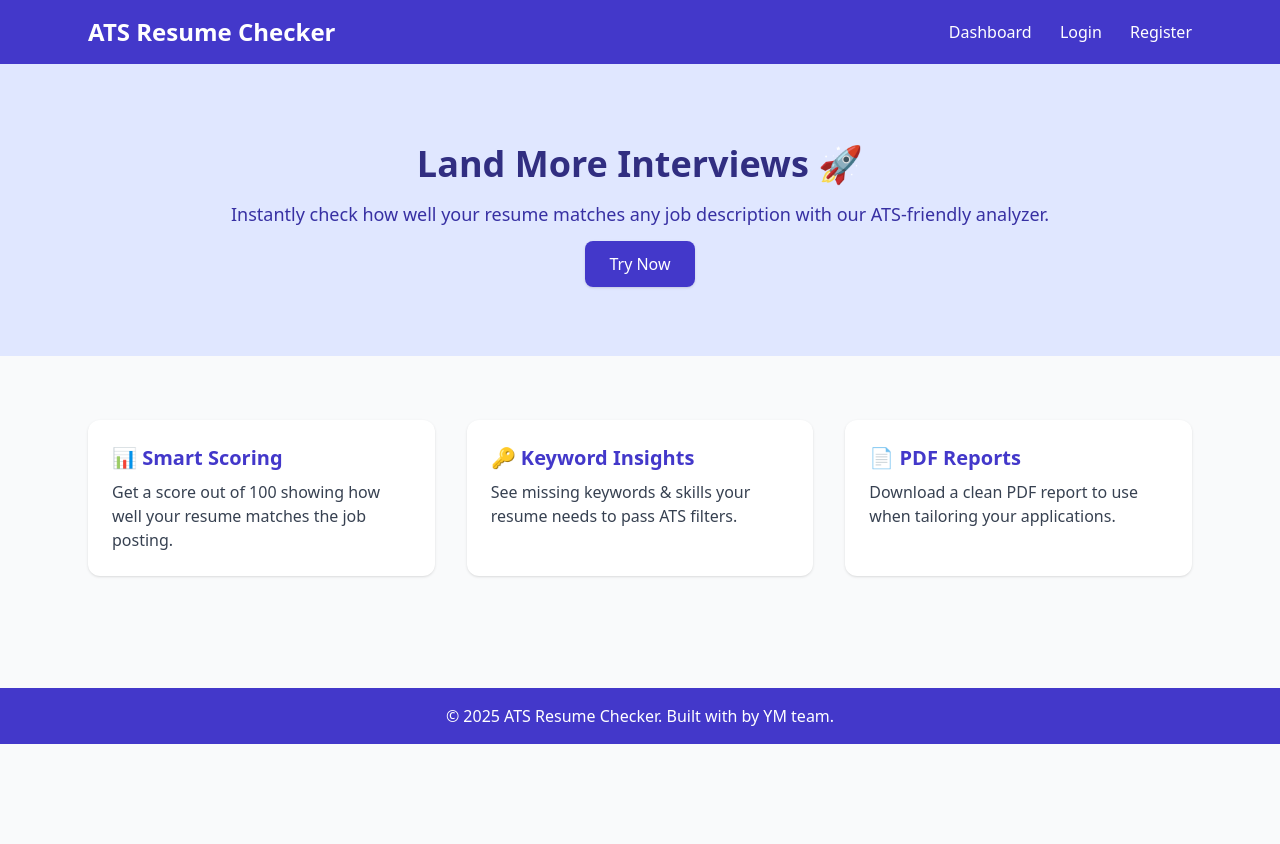
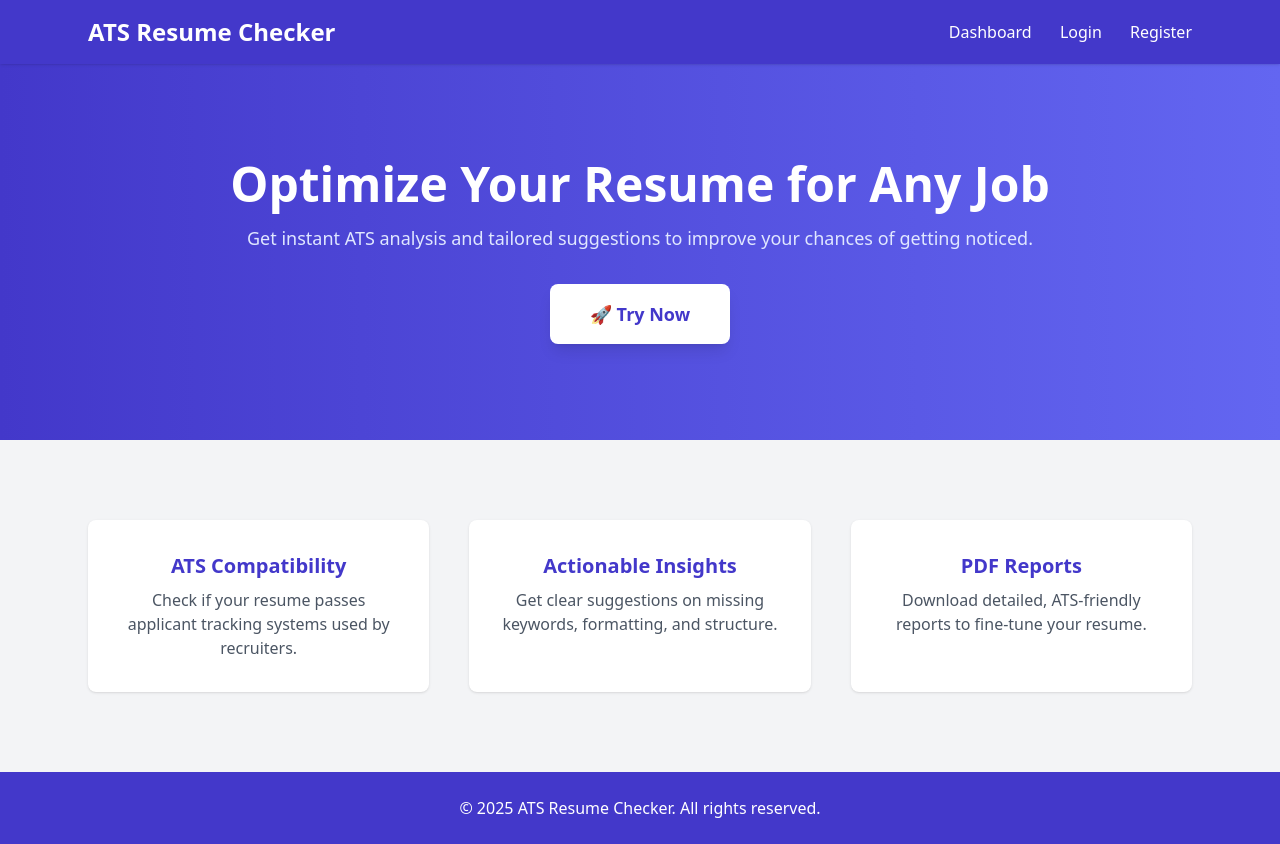
Before and after one commit to yass524/scanmyresume, a plain HTML site: page home.html in a window 1280 px wide. Before the commit the page ends 800 px from the top, so only its background shows below. Drawn offline with nearby package versions, Linux system fonts and the light colour scheme.

Commit message:
home page ui upgraded a bit

```diff
--- a/home.html
+++ b/home.html
@@ -5,52 +5,73 @@
   <meta name="viewport" content="width=device-width, initial-scale=1.0" />
   <title>ATS Resume Checker - Home</title>
   <script src="https://cdn.tailwindcss.com"></script>
+  <style>
+    /* Simple keyframes */
+    @keyframes fadeInUp {
+      from { opacity: 0; transform: translateY(30px); }
+      to { opacity: 1; transform: translateY(0); }
+    }
+    @keyframes fadeIn {
+      from { opacity: 0; }
+      to { opacity: 1; }
+    }
+    .fade-in-up { animation: fadeInUp 1s ease forwards; }
+    .fade-in { animation: fadeIn 1.2s ease forwards; }
+    .delay-1 { animation-delay: 0.3s; }
+    .delay-2 { animation-delay: 0.6s; }
+    .delay-3 { animation-delay: 0.9s; }
+  </style>
 </head>
 <body class="bg-gray-50 text-gray-900 font-sans">
   <!-- Navbar -->
-  <header class="bg-indigo-700 text-white shadow">
+  <header class="bg-indigo-700 text-white shadow sticky top-0 z-50">
     <div class="max-w-6xl mx-auto px-6 py-4 flex justify-between items-center">
       <h1 class="text-2xl font-bold">ATS Resume Checker</h1>
       <nav class="space-x-6">
-        <a href="/ui" class="hover:text-gray-200">Dashboard</a>
-        <a href="/login" class="hover:text-gray-200">Login</a>
-        <a href="/register" class="hover:text-gray-200">Register</a>
+        <a href="/ui" class="hover:text-gray-200 transition">Dashboard</a>
+        <a href="/login" class="hover:text-gray-200 transition">Login</a>
+        <a href="/register" class="hover:text-gray-200 transition">Register</a>
       </nav>
     </div>
   </header>
 
   <!-- Hero Section -->
-  <section class="bg-indigo-100">
-    <div class="max-w-6xl mx-auto px-6 py-20 text-center">
-      <h2 class="text-4xl font-extrabold text-indigo-900">Land More Interviews 🚀</h2>
-      <p class="mt-4 text-lg text-indigo-800">
-        Instantly check how well your resume matches any job description with our ATS-friendly analyzer.
+  <section class="bg-gradient-to-r from-indigo-700 to-indigo-500 text-white">
+    <div class="max-w-6xl mx-auto px-6 py-24 text-center">
+      <h2 class="text-5xl font-extrabold mb-4 opacity-0 fade-in-up">
+        Optimize Your Resume for Any Job
+      </h2>
+      <p class="text-lg text-indigo-100 mb-8 opacity-0 fade-in-up delay-1">
+        Get instant ATS analysis and tailored suggestions to improve your chances of getting noticed.
       </p>
-      <div class="mt-6">
-        <a href="/ui" class="px-6 py-3 bg-indigo-700 text-white rounded-lg shadow hover:bg-indigo-800">Try Now</a>
+      <a href="/ui"
+        class="inline-block px-10 py-4 text-lg font-semibold rounded-lg bg-white text-indigo-700 shadow-lg hover:scale-105 transform transition duration-300 opacity-0 fade-in-up delay-2">
+        🚀 Try Now
+      </a>
+    </div>
+  </section>
+
+  <!-- Features Section -->
+  <section class="bg-gray-100">
+    <div class="max-w-6xl mx-auto px-6 py-20 grid md:grid-cols-3 gap-10 text-center">
+      <div class="p-8 bg-white shadow rounded-lg transform hover:scale-105 transition duration-300 opacity-0 fade-in delay-1">
+        <h3 class="text-xl font-bold text-indigo-700 mb-2">ATS Compatibility</h3>
+        <p class="text-gray-600">Check if your resume passes applicant tracking systems used by recruiters.</p>
+      </div>
+      <div class="p-8 bg-white shadow rounded-lg transform hover:scale-105 transition duration-300 opacity-0 fade-in delay-2">
+        <h3 class="text-xl font-bold text-indigo-700 mb-2">Actionable Insights</h3>
+        <p class="text-gray-600">Get clear suggestions on missing keywords, formatting, and structure.</p>
+      </div>
+      <div class="p-8 bg-white shadow rounded-lg transform hover:scale-105 transition duration-300 opacity-0 fade-in delay-3">
+        <h3 class="text-xl font-bold text-indigo-700 mb-2">PDF Reports</h3>
+        <p class="text-gray-600">Download detailed, ATS-friendly reports to fine-tune your resume.</p>
       </div>
     </div>
   </section>
 
-  <!-- Features -->
-  <section class="max-w-6xl mx-auto px-6 py-16 grid md:grid-cols-3 gap-8">
-    <div class="bg-white p-6 rounded-xl shadow hover:shadow-lg transition">
-      <h3 class="text-xl font-bold text-indigo-700">📊 Smart Scoring</h3>
-      <p class="mt-2 text-gray-700">Get a score out of 100 showing how well your resume matches the job posting.</p>
-    </div>
-    <div class="bg-white p-6 rounded-xl shadow hover:shadow-lg transition">
-      <h3 class="text-xl font-bold text-indigo-700">🔑 Keyword Insights</h3>
-      <p class="mt-2 text-gray-700">See missing keywords & skills your resume needs to pass ATS filters.</p>
-    </div>
-    <div class="bg-white p-6 rounded-xl shadow hover:shadow-lg transition">
-      <h3 class="text-xl font-bold text-indigo-700">📄 PDF Reports</h3>
-      <p class="mt-2 text-gray-700">Download a clean PDF report to use when tailoring your applications.</p>
-    </div>
-  </section>
-
   <!-- Footer -->
-  <footer class="bg-indigo-700 text-white text-center py-4 mt-12">
-    <p>&copy; 2025 ATS Resume Checker. Built with  by YM team.</p>
+  <footer class="bg-indigo-700 text-white py-6 text-center">
+    <p>&copy; 2025 ATS Resume Checker. All rights reserved.</p>
   </footer>
 </body>
 </html>
```
Also changed, not shown: 1 other file.
